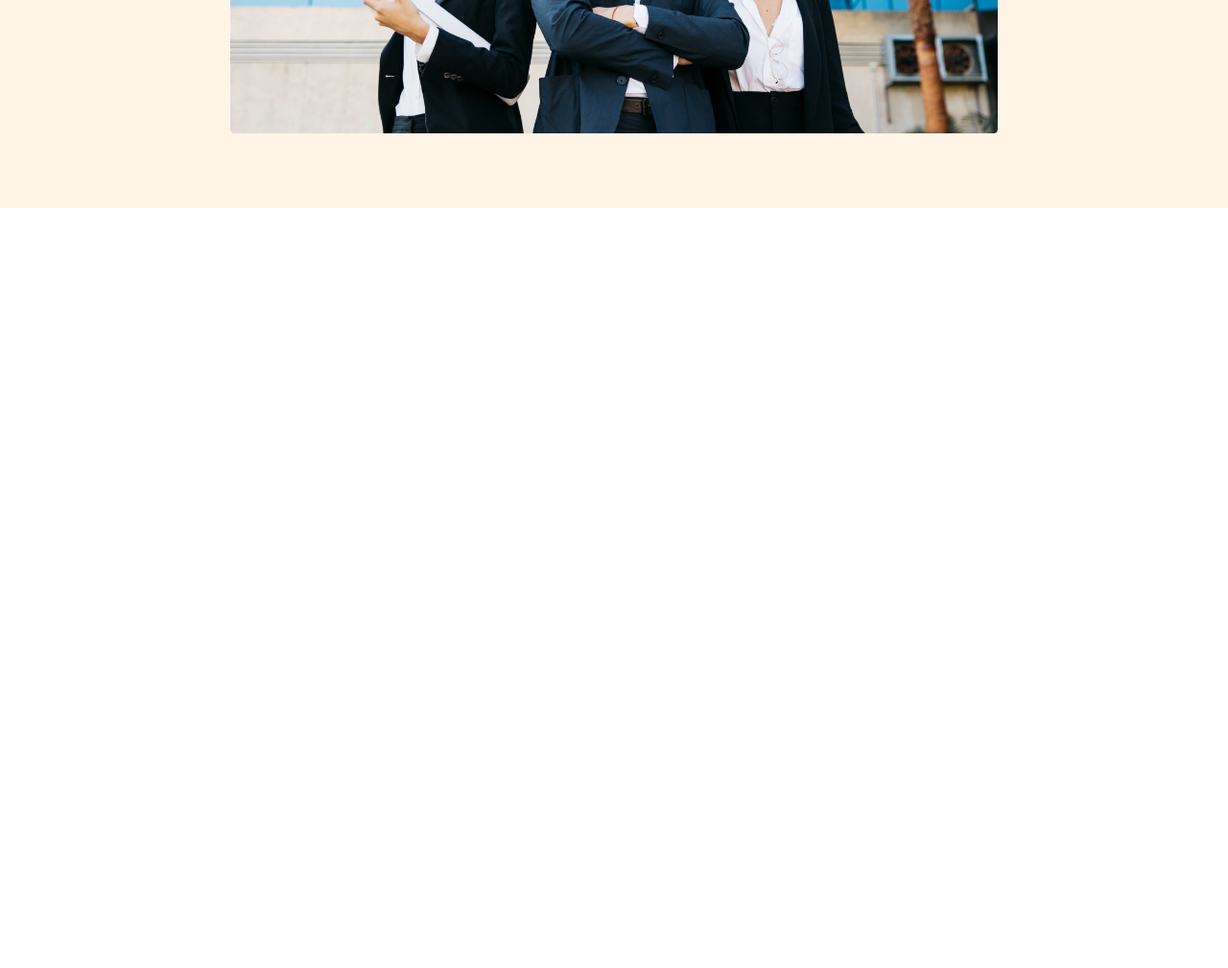
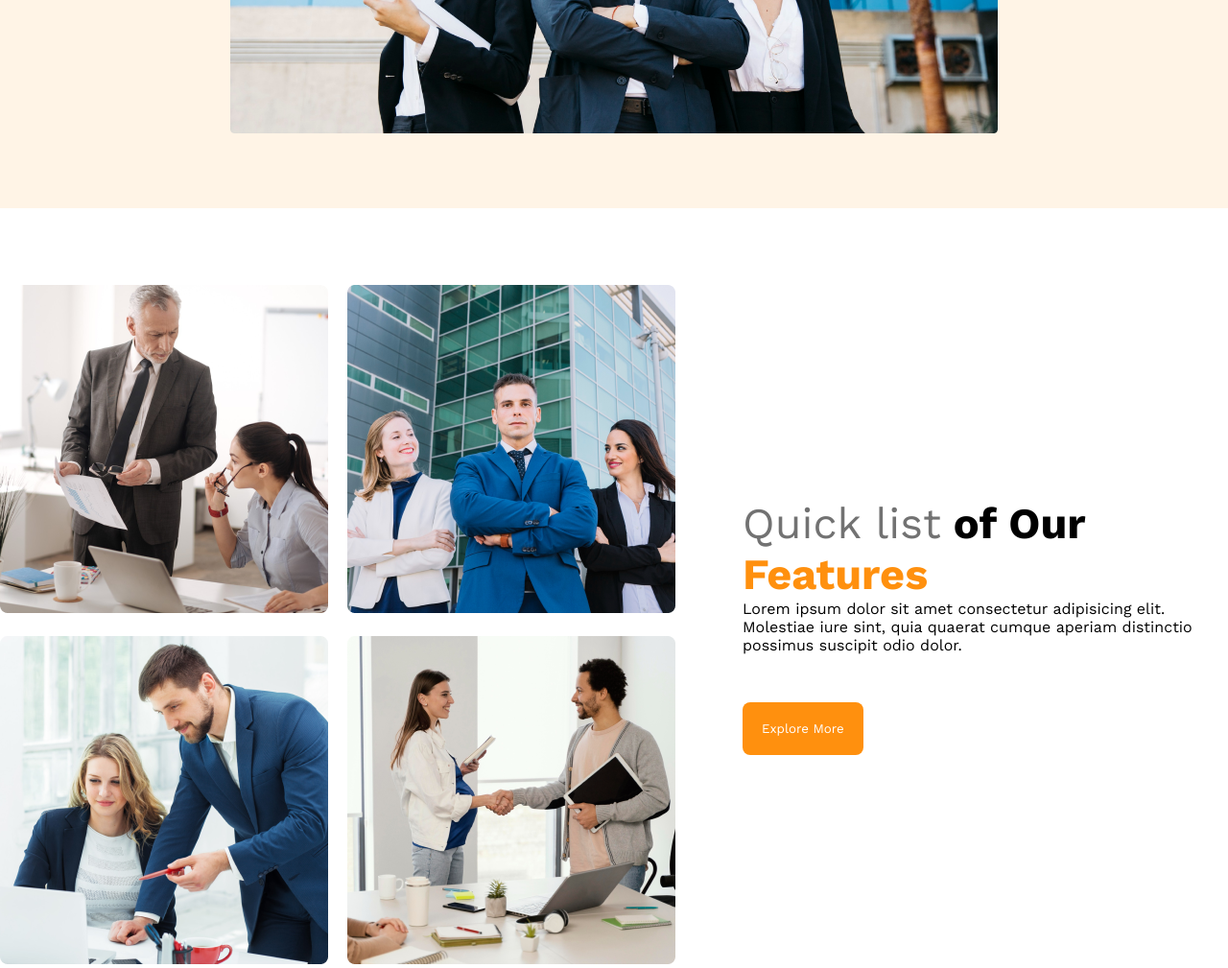
Before and after one commit to MdAsraful/b7-second, a plain HTML site: page index.html in a window 1280 px wide. Shown: the part 733-1742 px from the top of the page at 96% size. Before the commit the page ends 1033 px from the top, so only its background shows below. Drawn offline with nearby package versions, Linux system fonts and the light colour scheme.

Commit message:
Second commit

```diff
--- a/index.html
+++ b/index.html
@@ -6,12 +6,14 @@
     <meta name="viewport" content="width=device-width, initial-scale=1.0">
     <title>Second Assignment </title>
     <!-- css style -->
+
     <link rel="stylesheet" href="styles/style.css">
 </head>
 <body>
 
     <header class="header">
         <!-- Nav section -->
+
         <nav>
             <div class="nav-div">
                 <h3 class="nav-header">G3 Architects</h3>
@@ -33,7 +35,7 @@
                     Group of Architects
                     </h1>
                     <p>Lorem ipsum dolor sit amet consectetur adipisicing elit. Ea expedita unde totam tempora reprehenderit exercitationem. Mollitia laborum culpa possimus nostrum!   </p>
-                    <button>Explore More</button>
+                    <button class="btn">Explore More</button>
                     <img src="images/banner.png" alt="">
 
             </div>
@@ -44,11 +46,17 @@
     <main class="main">
         <section class="main-Section">
             <div class="main-div">
-                <div class="">
+                <div class="main-grid-section">
+                    <div class="main-common"><img src="images/team1.png" alt=""></div>
+                    <div class="main-common"><img src="images/team2.png" alt=""></div>
+                    <div class="main-common"><img src="images/team3.png" alt=""></div>
+                    <div class="main-common"><img src="images/team4.png" alt=""></div>
 
                 </div>
-                <div>
-
+                <div class="main-text">
+                    <p class="main-peragraph"><span class="color-change1">Quick list</span> of Our <br> <span class="color-change2">Features</span></p>
+                    <p>Lorem ipsum dolor sit amet consectetur adipisicing elit. Molestiae iure sint, quia quaerat cumque aperiam distinctio possimus suscipit odio dolor.</p>
+                    <button class="btn">Explore More</button>
                 </div>
             </div>
 
--- a/styles/style.css
+++ b/styles/style.css
@@ -70,7 +70,7 @@
     color: #727272;
     margin-top: 5px;
 }
-.header-div-sub button{
+.btn{
     margin-top: 50px;
     background-color: #FF900E;
     color: #FFFFFF;
@@ -86,3 +86,38 @@
     margin-top: 50px;
 
 }
+/* Main section */
+.main{
+    margin-top: 80px;
+}
+.main-div{
+    display: flex;
+}
+
+
+.main-grid-section{
+    display: grid;
+    grid-template-columns: repeat(2, 1fr);
+    gap: 20px ;
+}
+.color-change1{
+    font-weight: 500;
+    font-size: 45px;
+    color: #727272;
+}
+.main-peragraph{
+    font-weight: 700;
+    font-size: 45px;
+}
+.color-change2{
+    font-weight: 700;
+    font-size: 45px;
+    color: #FF900E;
+}
+.main-text{
+    display: flex;
+    flex-direction: column;
+    justify-content: center;
+    align-items: flex-start;
+    padding-left: 70px;
+}
```
